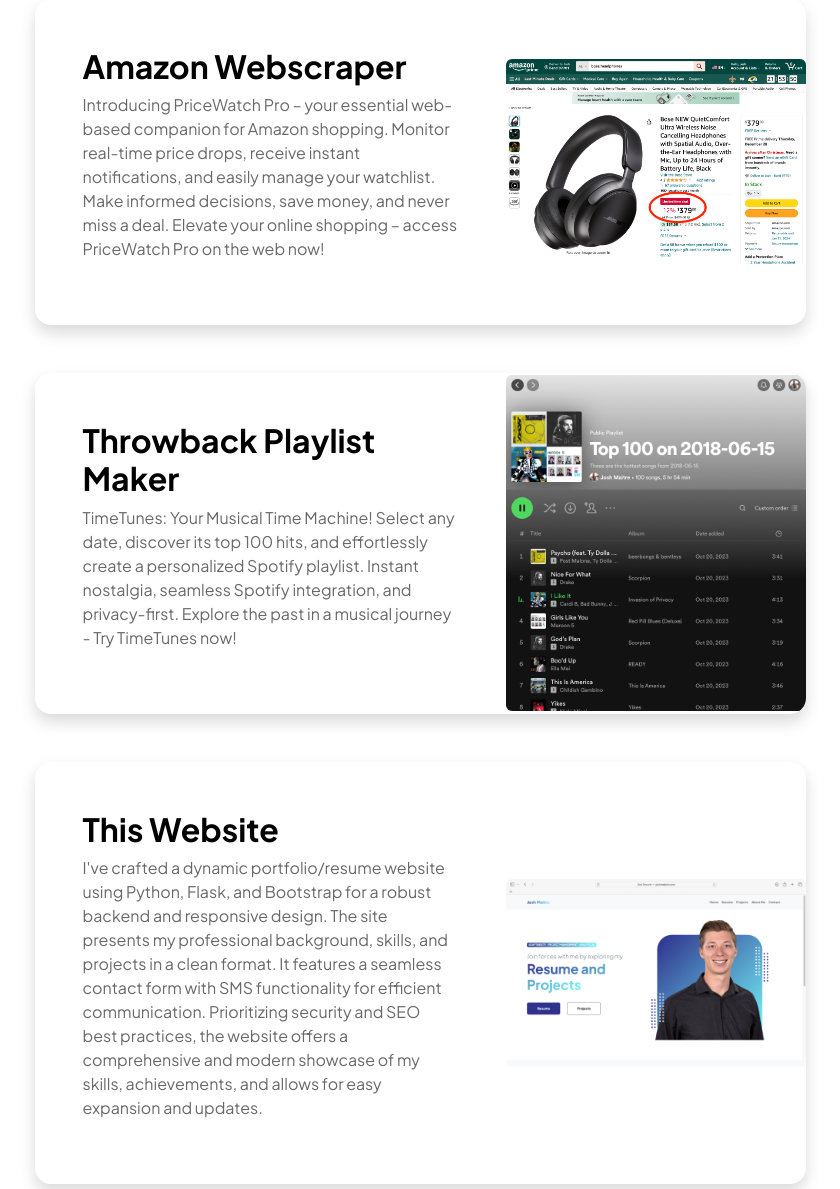
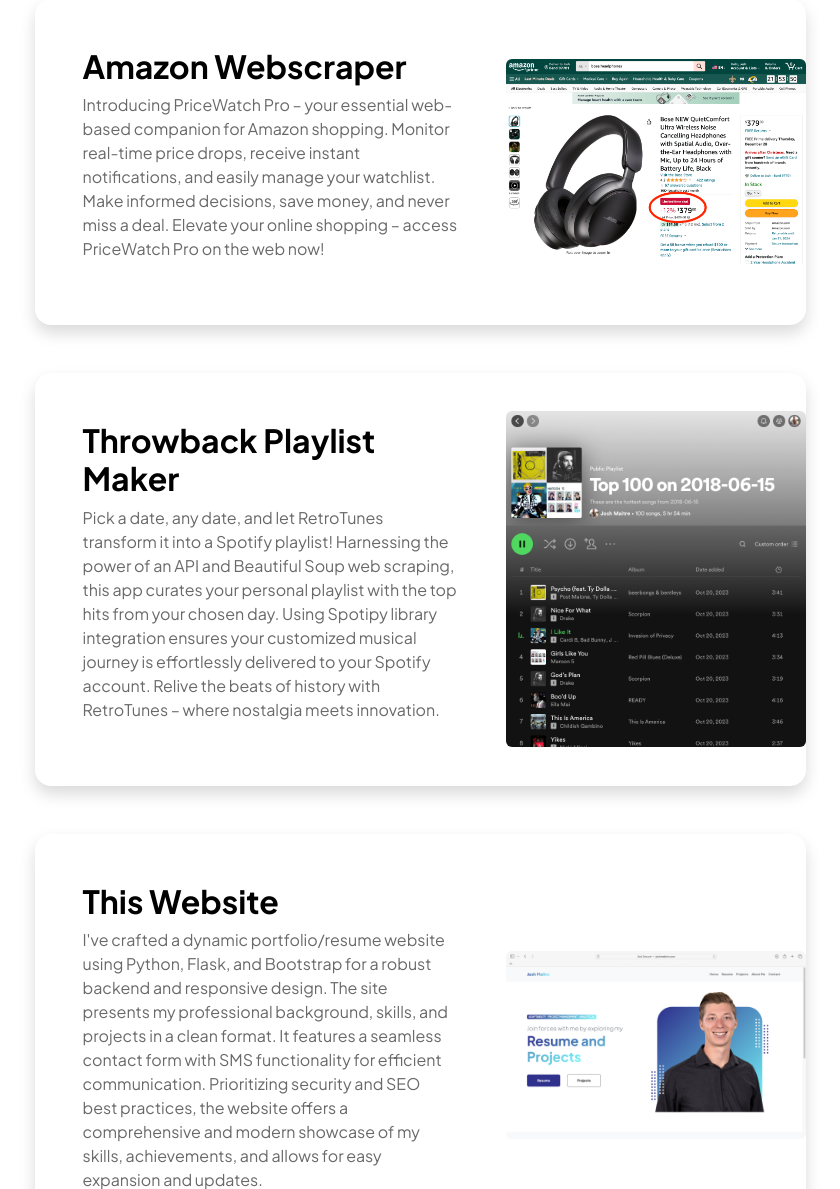
Before and after one commit to josh-may6/portfoliowebsite, a Flask app: page /projects in a window 1280 px wide. Shown: the part 227-1416 px from the top of the page, without its empty margins (220-1060 px from the left). Run offline with Flask 3, Linux system fonts and the light colour scheme; some libraries are stand-ins or nearby versions.

Commit message:
description for throwback playlists

```diff
--- a/templates/projects.html
+++ b/templates/projects.html
@@ -40,11 +40,13 @@
                                                  src="/static/assets/throwbacksongs.png" alt="Picture of Home Page"/>
                                             <div class="p-5">
                                                 <h2 class="fw-bolder" style="color: black">Throwback Playlist Maker</h2>
-                                                <p class="mb-0 mb-lg-3">TimeTunes: Your Musical Time Machine! Select any
-                                                    date, discover its top 100 hits, and effortlessly create a
-                                                    personalized Spotify playlist. Instant nostalgia, seamless Spotify
-                                                    integration, and privacy-first. Explore the past in a musical
-                                                    journey - Try TimeTunes now! </p>
+                                                <p class="mb-0 mb-lg-3">Pick a date, any date, and let RetroTunes
+                                                    transform it into a Spotify playlist! Harnessing the power of an API
+                                                    and Beautiful Soup web scraping, this app curates your personal
+                                                    playlist with the top hits from your chosen day. Using Spotipy library
+                                                    integration ensures your customized musical journey is effortlessly
+                                                    delivered to your Spotify account. Relive the beats of history with
+                                                    RetroTunes – where nostalgia meets innovation.</p>
                                             </div>
                                         </div>
                                     </div>
```
